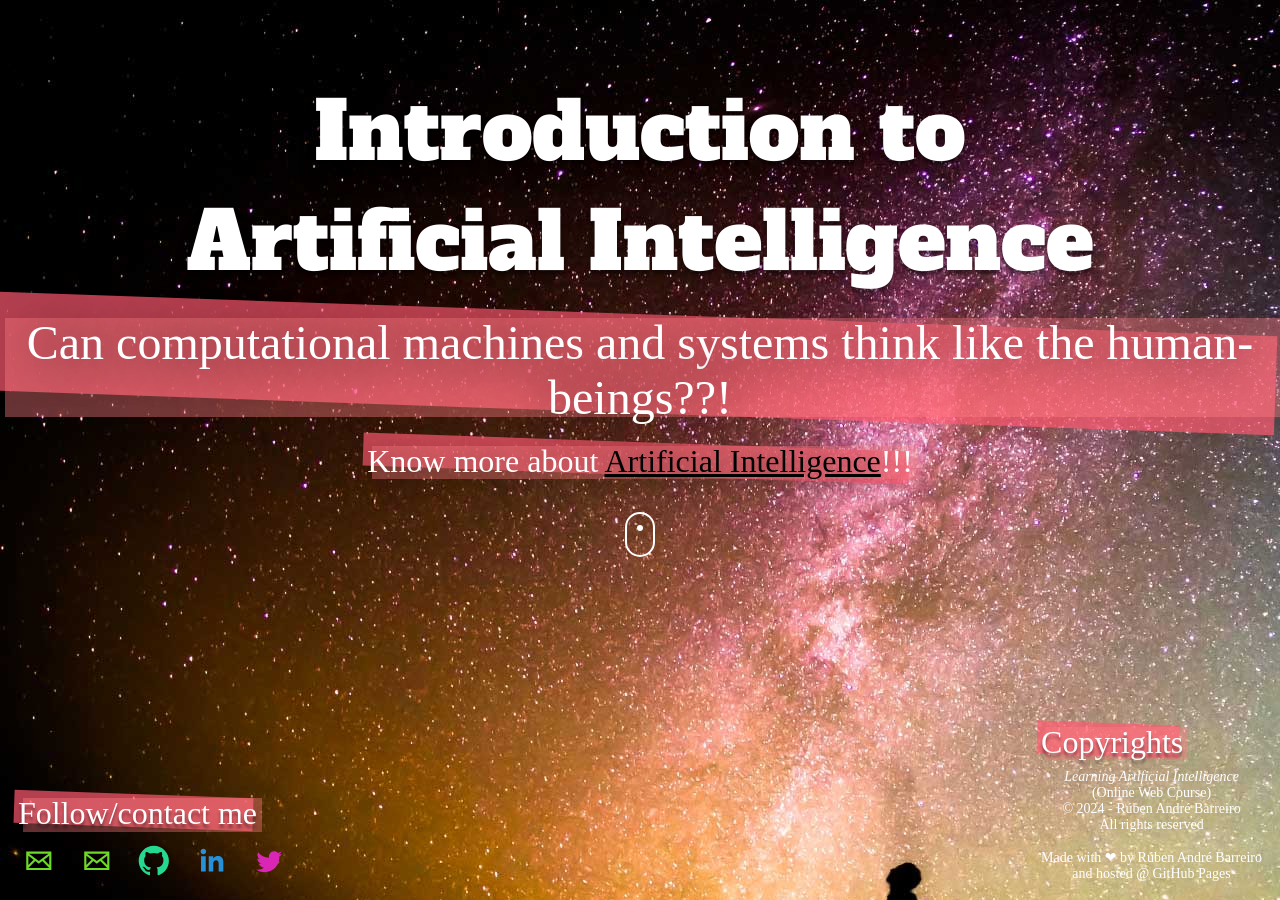
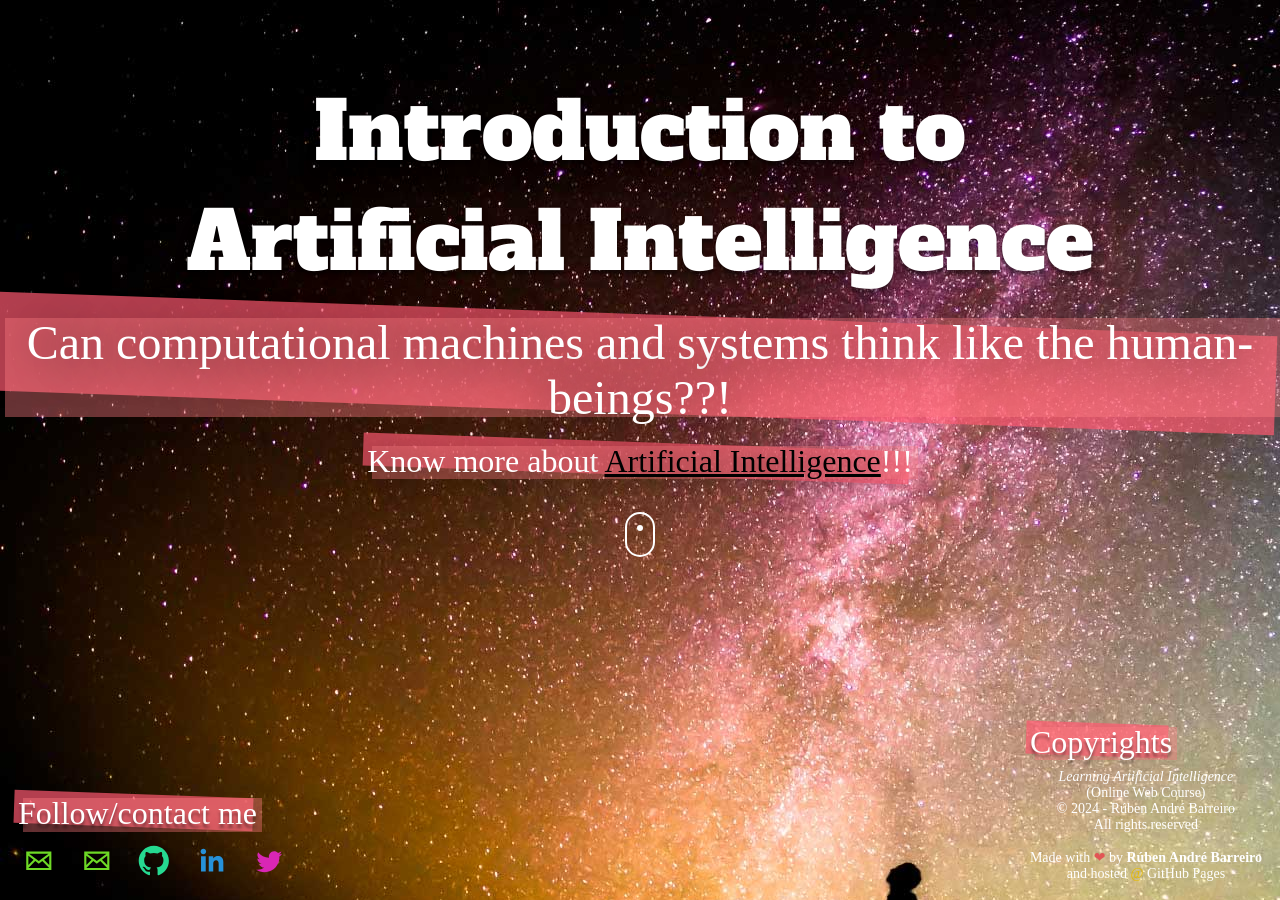
Before and after one commit to learning-artificial-intelligence/learning-artificial-intelligence.github.io, a Jekyll site: the page built from index.html, in a window 1280 px wide. Built offline with Jekyll 4.4.1, drawn with Linux system fonts in a browser that asks for light colours; nearby versions of some CDN libraries; some web fonts are replaced.

Commit message:
Some minor changes added
Some minor changes added

```diff
--- a/_includes/copyrights-block.html
+++ b/_includes/copyrights-block.html
@@ -9,7 +9,8 @@
     All rights reserved
     <br />
     <br />
-    Made with <span class="heart">❤</span> by Rúben André Barreiro <br />
+    Made with <span class="heart">❤</span> by <b>R&uacute;ben Andr&eacute; Barreiro</b>
+    <br />
     and hosted <span class="at-host">@</span> GitHub Pages
   </p>
 </ul>
--- a/assets/css/custom/examples.css
+++ b/assets/css/custom/examples.css
@@ -119,6 +119,14 @@
   margin: 5px;
   margin: 0.5rem;
   font-size: 14px;
+}
+
+.heart {
+	color: #e25555;
+}
+
+.at-host {
+	color: #e6b800;
 }
 
 .icon-1:hover, .icon-2:hover, .icon-3:hover, .icon-4:hover, .icon-5:hover, .icon-6:hover, .icon-7:hover, .icon-8:hover, .icon-9:hover, .icon-10:hover, .icon-11:hover, .icon-12:hover, .icon-13:hover, .icon-14:hover, .icon-15:hover, .icon-16:hover, .icon-17:hover, .icon-18:hover, .icon-19:hover, .icon-20:hover, .icon-21:hover, .icon-22:hover, .icon-23:hover, .icon-24:hover, .icon-25:hover, .icon-26:hover, .icon-27:hover, .icon-28:hover, .icon-29:hover, .icon-30:hover {
```
Also changed, not shown: assets/css/custom/examples copia.css (+8 -0 lines), assets/css/custom/examples_backup_5_3_17.css (+8 -0 lines).
